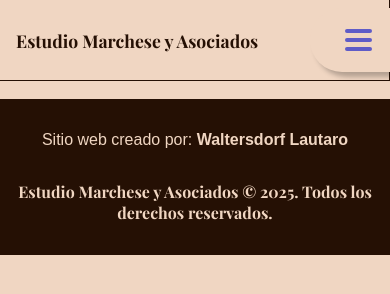
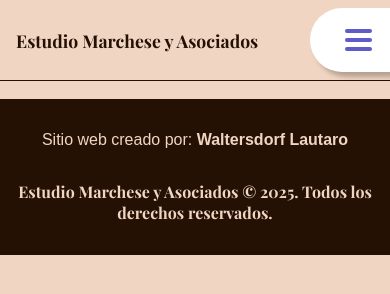
Before and after one commit to Marcenahu/estudiomarchese, a plain HTML site: page index.html in a window 390 px wide. Drawn offline with Linux system fonts and the light colour scheme; no server answers; a web font is replaced by a local one.

Commit message:
nav mobile and header in mobile adjust

```diff
--- a/index.css
+++ b/index.css
@@ -365,7 +365,7 @@ svg path {
     align-items: center;
     justify-content: center;
     flex-direction: column;
-    background-color: var(--color-background);
+    background-color: #fff;
     -webkit-user-select: none;
     user-select: none;
     width: 4rem;
@@ -457,6 +457,7 @@ svg path {
   }
   .header {
     border-radius: 0;
+    border-right: none;
   }
   .hero {
     flex-direction: column;
```
